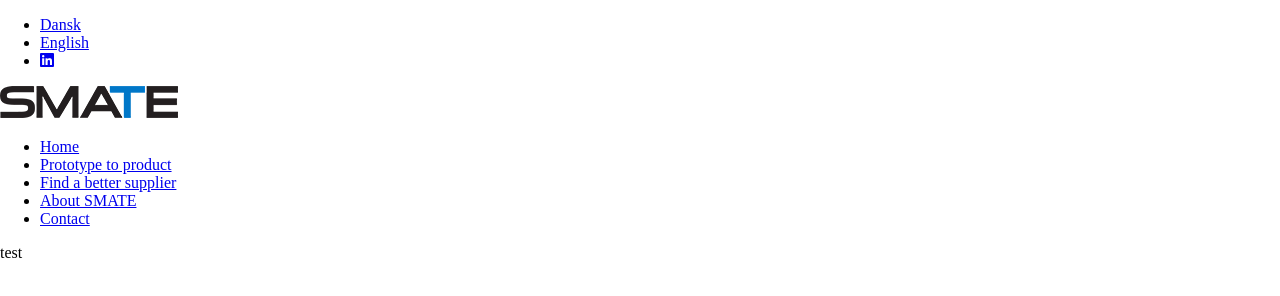
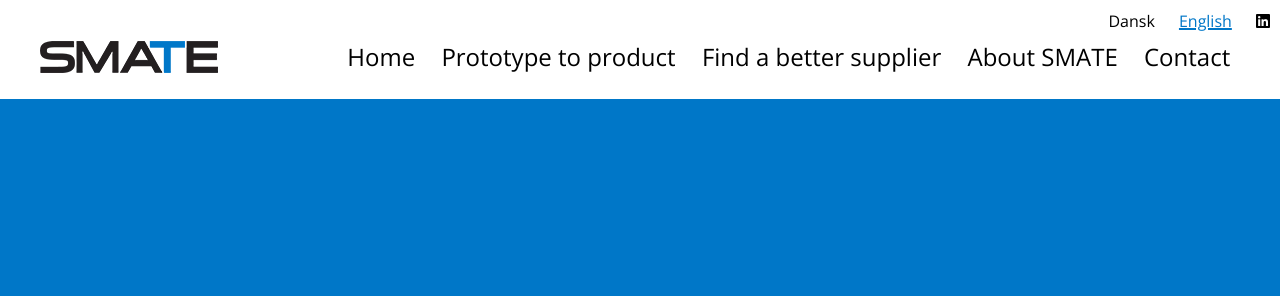
Before and after one commit to TineMereteSPetersen/SMATE, a plain HTML site: page English/index.html in a window 1280 px wide. Drawn offline with nearby package versions, Linux system fonts and the light colour scheme.

Commit message:
Finished style for menu

```diff
--- a/English/index.html
+++ b/English/index.html
@@ -7,6 +7,9 @@
     <meta name="keywords" content="Electronic production consultancy in China and Denmark, sourcing trading service, IOT production, prototype maturing NPI,  certification, quality management, production improvement, cost down">
     <meta name="description" content="Danish Chinese Electronics manufacturing consultancy with 23 years experience and insights in China.">
     <title>Document</title>
+    <link rel="preconnect" href="https://fonts.googleapis.com">
+<link rel="preconnect" href="https://fonts.gstatic.com" crossorigin>
+<link href="https://fonts.googleapis.com/css2?family=Open+Sans:ital,wght@0,300;0,400;1,300&display=swap" rel="stylesheet">
     <link rel="stylesheet" href="//use.fontawesome.com/releases/v5.0.7/css/all.css">
     <link rel="stylesheet" href="/style.css">
 </head>
@@ -16,12 +19,12 @@
         <nav class="menu__language">
             <ul class="menu__list">
                 <li class="menu__item"><a class="menu__link menu__link--language" href="/Dansk/index.html">Dansk</a></li>
-                <li class="language__item menu__item--active"><a class="menu__link menu__link menu__link--language" href="index.html">English</a></li>
-                <li class="language__item"><a class="menu__link" href="https://www.linkedin.com/company/smatetech/"><i class="fab fa-linkedin"></i></a></li>
+                <li class="menu__item menu__item--active"><a class="menu__link menu__link menu__link--language" href="index.html">English</a></li>
+                <li class="menu__item"><a class="menu__link" href="https://www.linkedin.com/company/smatetech/"><i class="fab fa-linkedin"></i></a></li>
             </ul>
         </nav>
         <div class="menu__wrapper">
-            <img src="/assets/logo.png" alt="SMATE logo">
+            <img class="logo" src="/assets/logo.png" alt="SMATE logo">
             <nav class="menu__main">
                 <ul class="menu__list">
                     <li class="menu__item"><a class="menu__link" href="/">Home</a></li>
@@ -34,6 +37,8 @@
         </div>
     </header>
 
-    test
+    <main>
+
+    </main>
 </body>
 </html>
--- a/style.css
+++ b/style.css
@@ -1,12 +1,71 @@
 body {
     margin: 0;
+    background-color: #0077c8;
+
 }
 
+/* MENU !!! */
 .menu {
     width: 100%;
+    font-family: 'Open Sans', sans-serif;
+    background-color: white;
+    padding-top: 10px;
+    padding-bottom: 10px;
+    position: fixed;
+    top: 0;
+}
+
+.menu__list {
+    margin-top: 0px;
+    margin-bottom: 0px;
+}
+
+.menu li {
+    display: inline;
+    list-style-type: none;
 }
 
 .menu__language {
+    text-align: right;
+    margin-bottom: 8px;
+}
+
+.menu__wrapper {
     display: flex;
-    flex-direction: row;
+    justify-content: space-around;
+    margin-bottom: 16px;
 }
+
+.logo {
+    width: 178px;
+    max-height: 32px;
+    align-self: center;
+}
+
+.menu__main {
+    font-size: 1.5em;
+}
+
+.menu__item a {
+    text-decoration: none;
+    color: black;
+    margin-left: 10px;
+    margin-right: 10px;
+    align-self: center;
+}
+
+.menu__item a:hover {
+    color: #0077c8;
+}
+
+.menu__item--active a {
+    text-decoration: wavy;
+    color: #0077c8;
+    text-decoration: underline;
+    text-decoration-thickness: 0.15em;
+}
+
+/* MAIN */
+main {
+    margin-top: 110px;
+}
```
